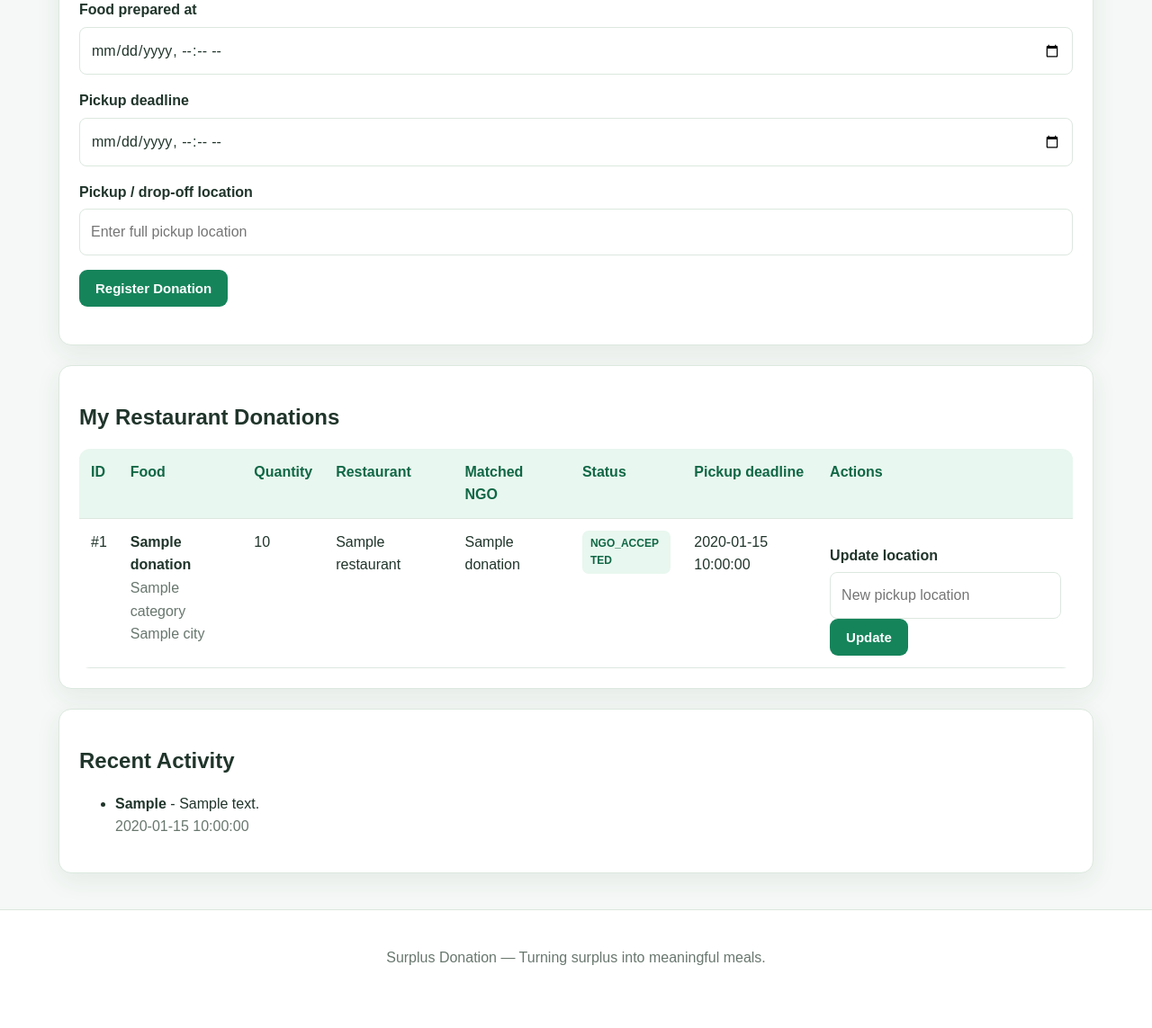
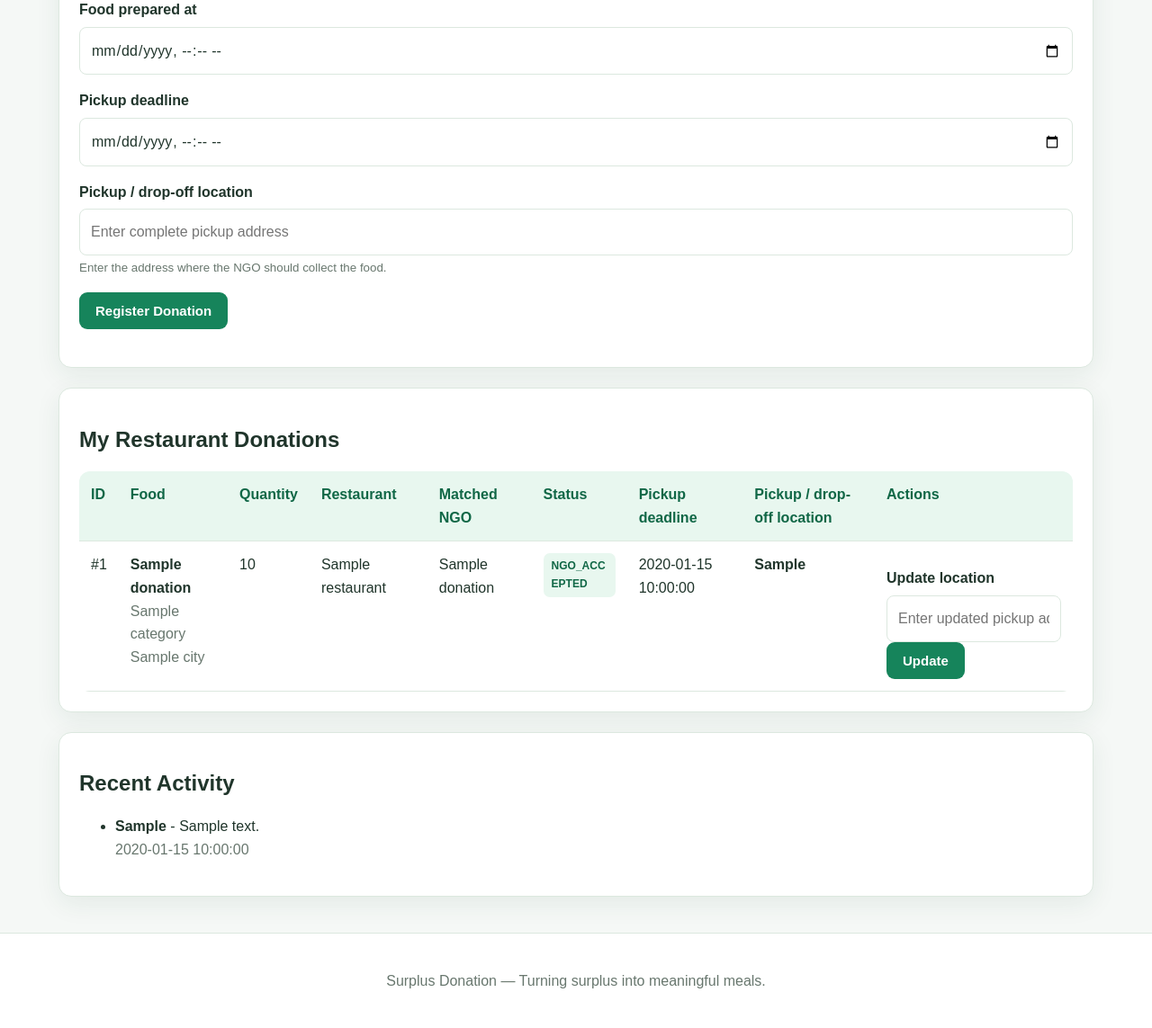
Before and after one commit to LOHITHA-SRI4517/Surplus-Food-Donation-Matcher, a Flask app: template templates/dashboard.html in a window 1280 px wide. Shown: the part 1131-2274 px from the top of the page at 90% size. Before the commit the page ends 2204 px from the top, so only its background shows below. Run offline with Flask 3, Linux system fonts and the light colour scheme; the visitor is signed in with stand-in values (Sample User, id 1); tables that the repository leaves empty hold one stand-in row (values such as "Sample post"); the template is opened without the code that fills it: most values are stand-ins (such as "Sample title", 1, 10 or a date in 2020).

Commit message:
Refactor HTML form inputs for better readability

```diff
--- a/templates/dashboard.html
+++ b/templates/dashboard.html
@@ -43,15 +43,10 @@
     </p>
 
     <form method="POST" action="{{ url_for('donate') }}">
-
         <div class="form-group">
             <label for="food_name">Food name</label>
-            <input
-                id="food_name"
-                name="food_name"
-                placeholder="Example: Vegetable rice"
-                required
-            >
+            <input id="food_name" name="food_name"
+                   placeholder="Example: Vegetable rice" required>
         </div>
 
         <div class="form-group">
@@ -72,9 +67,7 @@
                 {% for ngo in ngos %}
                 <option value="{{ ngo.id }}">
                     {{ ngo.name }} — {{ ngo.city }}
-                        {% if not ngo.available %}
-                            (Unavailable)
-                        {% endif %}
+                    {% if not ngo.available %}(Unavailable){% endif %}
                 </option>
                 {% endfor %}
             </select>
@@ -85,53 +78,34 @@
 
         <div class="form-group">
             <label for="quantity">Quantity (servings/items)</label>
-            <input
-                id="quantity"
-                name="quantity"
-                type="number"
-                min="1"
-                required
-            >
+            <input id="quantity" name="quantity"
+                   type="number" min="1" required>
         </div>
 
         <div class="form-group">
             <label for="city">City</label>
-            <input
-                id="city"
-                name="city"
-                value="Kurnool"
-                required
-            >
+            <input id="city" name="city" value="Kurnool" required>
         </div>
 
         <div class="form-group">
             <label for="prepared_at">Food prepared at</label>
-            <input
-                id="prepared_at"
-                name="prepared_at"
-                type="datetime-local"
-                required
-            >
+            <input id="prepared_at" name="prepared_at"
+                   type="datetime-local" required>
         </div>
 
         <div class="form-group">
             <label for="pickup_deadline">Pickup deadline</label>
-            <input
-                id="pickup_deadline"
-                name="pickup_deadline"
-                type="datetime-local"
-                required
-            >
+            <input id="pickup_deadline" name="pickup_deadline"
+                   type="datetime-local" required>
         </div>
 
         <div class="form-group">
             <label for="dropoff_location">Pickup / drop-off location</label>
-            <input
-                id="dropoff_location"
-                name="dropoff_location"
-                placeholder="Enter full pickup location"
-                required
-            >
+            <input id="dropoff_location" name="dropoff_location"
+                   placeholder="Enter complete pickup address" required>
+            <small class="muted">
+                Enter the address where the NGO should collect the food.
+            </small>
         </div>
 
         <button type="submit">Register Donation</button>
@@ -149,7 +123,9 @@
 {% elif session.get('role') == 'ngo' %}
 <section class="panel">
     <h2>NGO Workspace</h2>
-    <p>You can manage donations matched to your NGO account only.</p>
+    <p>
+        Check the restaurant's pickup address before confirming its correctness.
+    </p>
 </section>
 {% endif %}
 
@@ -176,6 +152,7 @@
                     <th>Matched NGO</th>
                     <th>Status</th>
                     <th>Pickup deadline</th>
+                    <th>Pickup / drop-off location</th>
                     <th>Actions</th>
                 </tr>
             </thead>
@@ -184,20 +161,31 @@
             {% for donation in donations %}
                 <tr>
                     <td>#{{ donation.id }}</td>
+
                     <td>
-                        <strong>{{ donation.food_name }}</strong>
-                        <br>
-                        <span class="muted">{{ donation.category }}</span>
-                        <br>
+                        <strong>{{ donation.food_name }}</strong><br>
+                        <span class="muted">{{ donation.category }}</span><br>
                         <span class="muted">{{ donation.city }}</span>
                     </td>
+
                     <td>{{ donation.quantity }}</td>
                     <td>{{ donation.restaurant }}</td>
                     <td>{{ donation.ngo_name or "Not matched" }}</td>
+
                     <td>
                         <span class="status">{{ donation.status }}</span>
                     </td>
-                    <td>{{ donation.pickup_deadline }}</td>
+
+                    <td>{{ donation.pickup_deadline or "Not set" }}</td>
+
+                    <td>
+                        {% if donation.dropoff_location %}
+                            <strong>{{ donation.dropoff_location }}</strong>
+                        {% else %}
+                            <span class="muted">Location not provided</span>
+                        {% endif %}
+                    </td>
+
                     <td>
                         <div class="action-row">
 
@@ -228,19 +216,22 @@
                             {% endif %}
 
                             {% if session.get('role') == 'ngo'
-                                and donation.status in ['NGO_ACCEPTED', 'AWAITING_NGO_ACCEPTANCE'] %}
+                                and donation.status == 'NGO_ACCEPTED' %}
+                                {% if donation.dropoff_location %}
                                 <form method="POST"
                                       action="{{ url_for('confirm_location', donation_id=donation.id) }}"
-                                  data-confirm="Confirm that the pickup location is correct?">
+                                      data-confirm="Have you checked this address with the restaurant and confirmed it is correct?">
                                     <button type="submit">Confirm Location</button>
                                 </form>
+                                {% else %}
+                                <span class="muted">
+                                    Waiting for restaurant to provide the address
+                                </span>
                                 {% endif %}
 
-                            {% if session.get('role') == 'ngo'
-                                and donation.status == 'NGO_ACCEPTED' %}
                                 <form method="POST"
                                       action="{{ url_for('collect_pickup', donation_id=donation.id) }}"
-                                  data-confirm="Confirm that this food donation has been collected?">
+                                      data-confirm="Confirm only if the food has actually been collected.">
                                     <button type="submit">Mark Collected</button>
                                 </form>
                             {% endif %}
@@ -252,12 +243,10 @@
                                 <label for="location-{{ donation.id }}">
                                     Update location
                                 </label>
-                                <input
-                                    id="location-{{ donation.id }}"
+                                <input id="location-{{ donation.id }}"
                                        name="dropoff_location"
-                                    placeholder="New pickup location"
-                                    required
-                                >
+                                       placeholder="Enter updated pickup address"
+                                       required>
                                 <button type="submit">Update</button>
                             </form>
                             {% endif %}
@@ -300,8 +289,7 @@
         {% for event in recent_events %}
         <li>
             <strong>{{ event.event_type }}</strong>
-            - {{ event.message }}
-            <br>
+            - {{ event.message }}<br>
             <span class="muted">{{ event.created_at }}</span>
         </li>
         {% endfor %}
```
Lines whose indentation alone changed are shown as unchanged.
